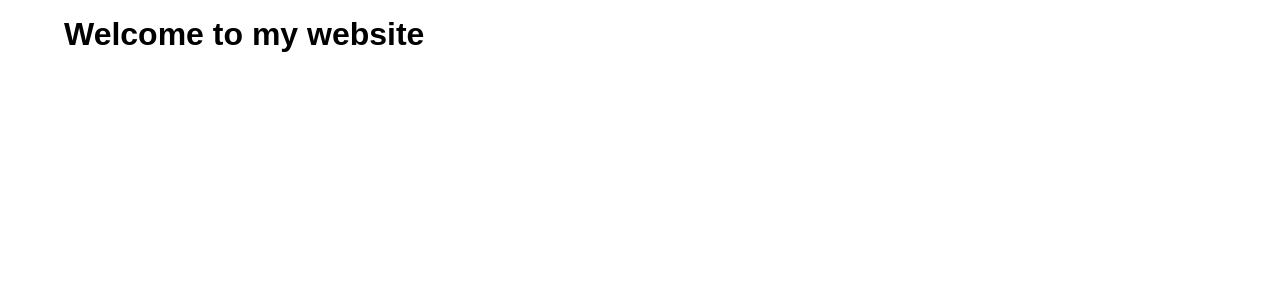
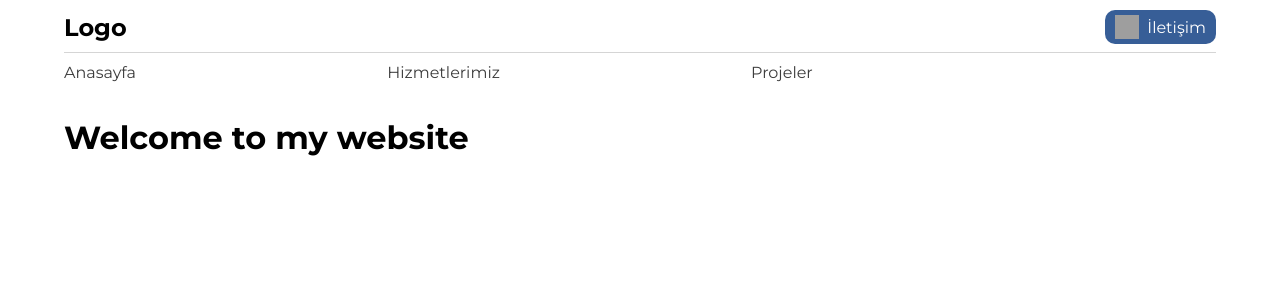
Before and after one commit to meltemkrgz/saitergul-com, a Next.js app: page / in a window 1280 px wide. Shown: the top 300 px of the page. Built offline with nearby package versions, Linux system fonts and the light colour scheme; grey boxes are pictures that could not be loaded.

Commit message:
navbar oluşturuldu

```diff
--- /dev/null
+++ b/src/app/components/Navbar/Navbar.jsx
@@ -0,0 +1,35 @@
+import React from "react";
+import Link from "next/link";
+import styles from "./styles.module.scss";
+
+function Navbar() {
+  return (
+    <nav className={styles.navbar}>
+      <div className={styles.topbar}>
+        <h1 className={styles.logo}>Logo</h1>
+        <Link href={"#"} className={styles.contactLink}>
+          <img
+            width="24"
+            height="24"
+            src="https://img.icons8.com/ios-filled/50/FFFFFF/phone.png"
+            alt="phone"
+          />
+          İletişim
+        </Link>
+      </div>
+      <ul className={styles.tabbar}>
+        <li>
+            <Link href={"#"}>Anasayfa</Link>
+        </li>
+        <li>
+            <Link href={"#"}>Hizmetlerimiz</Link>
+        </li>
+        <li>
+            <Link href={"#"}>Projeler</Link>
+        </li>
+      </ul>
+    </nav>
+  );
+}
+
+export default Navbar;
--- /dev/null
+++ b/src/app/components/Navbar/styles.module.scss
@@ -0,0 +1,35 @@
+.navbar {
+    padding: 10px 0px;
+
+    .topbar {
+        display: flex;
+        justify-content: space-between;
+        align-items: center;
+        padding-bottom: 0.5em;
+        border-bottom: 1px solid #d5d5d5;
+
+        .contactLink{
+            display: flex;
+            align-items: center;
+            gap: 0.5em;
+            padding: 5px 10px;
+            background-color: #375E97;
+            color: #fff;
+            border-radius: 10px;
+            text-decoration: none;
+        }
+    }
+    .tabbar{
+        width: 65%;
+        display: flex;
+        justify-content: space-between;
+        padding: 10px 0px;
+
+        li{
+
+            a{
+                color: #3d3d3d;
+            }
+        }
+    }
+}
--- a/src/app/globals.css
+++ b/src/app/globals.css
@@ -22,3 +22,11 @@ body {
   padding: 0;
   margin: 0;
 }
+
+a{
+  text-decoration: none;
+  color: #000;
+}
+ul{
+  list-style-type: none;
+}
--- a/src/app/layout.js
+++ b/src/app/layout.js
@@ -1,26 +1,43 @@
-import localFont from "next/font/local";
-import "./globals.css";
-
-const geistSans = localFont({
-  src: "./fonts/GeistVF.woff",
-  variable: "--font-geist-sans",
-  weight: "100 900",
-});
-const geistMono = localFont({
-  src: "./fonts/GeistMonoVF.woff",
-  variable: "--font-geist-mono",
-  weight: "100 900",
-});
+import './globals.css';
 
 export const metadata = {
-  title: "Create Next App",
-  description: "Generated by create next app",
+  title: "Hatay Prefabrik Ev ve Ofis | Uygun Fiyatlı Prefabrik Çözümler",
+  description: "Hatay'da uygun fiyatlı prefabrik ev, ofis ve dayanıklı yapı çözümleri. Hızlı ve ekonomik projeler için bizi hemen arayın!",
+  keywords: "Hatay prefabrik ev, prefabrik ofis, uygun fiyatlı prefabrik, prefabrik ev Hatay, Hatay yapı çözümleri",
+  openGraph: {
+    type: "website",
+    title: "Hatay Prefabrik Ev ve Ofis | Kaliteli ve Hızlı Çözümler",
+    description: "Hatay'da uygun fiyatlı prefabrik ev, ofis ve dayanıklı yapı çözümleri. Hızlı ve ekonomik projeler için bizi hemen arayın!",
+    url: "https://saitergul.com",
+    images: [
+      { url: "https://hatayprefabrik.com/og-image.jpg", width: 1200, height: 630, alt: "Prefabrik Ev Hatay" },
+    ],
+  },
+  twitter: {
+    card: "summary_large_image",
+    title: "Hatay Prefabrik Ev ve Ofis",
+    description: "Hatay'da uygun fiyatlı prefabrik ev, ofis ve dayanıklı yapı çözümleri. Hızlı ve ekonomik projeler için bizi hemen arayın!",
+    images: ["https://hatayprefabrik.com/twitter-image.jpg"],
+  },
+  charset: "UTF-8",
+  robots: "index, follow",
+};
+
+export const viewport = {
+  width: "device-width",
+  initialScale: 1.0,
 };
 
 export default function RootLayout({ children }) {
   return (
     <html lang="en">
-      <body className={`${geistSans.variable} ${geistMono.variable}`}>
+      <head>
+        <link
+          href="https://fonts.googleapis.com/css2?family=Montserrat:wght@400;500;700&display=swap"
+          rel="stylesheet"
+        />
+      </head>
+      <body style={{ fontFamily: "'Montserrat', sans-serif", margin: 0, padding: 0 }}>
         {children}
       </body>
     </html>
--- a/src/app/page.jsx
+++ b/src/app/page.jsx
@@ -1,9 +1,11 @@
 import Image from "next/image";
 import styles from "./page.module.scss";
+import Navbar from "./components/Navbar/Navbar";
 
 export default function Home() {
   return (
     <div className={styles.page}>
+      <Navbar></Navbar>
       <main className={styles.main}>
         <h1 className={styles.title}>Welcome to my website</h1>
       </main>
```
